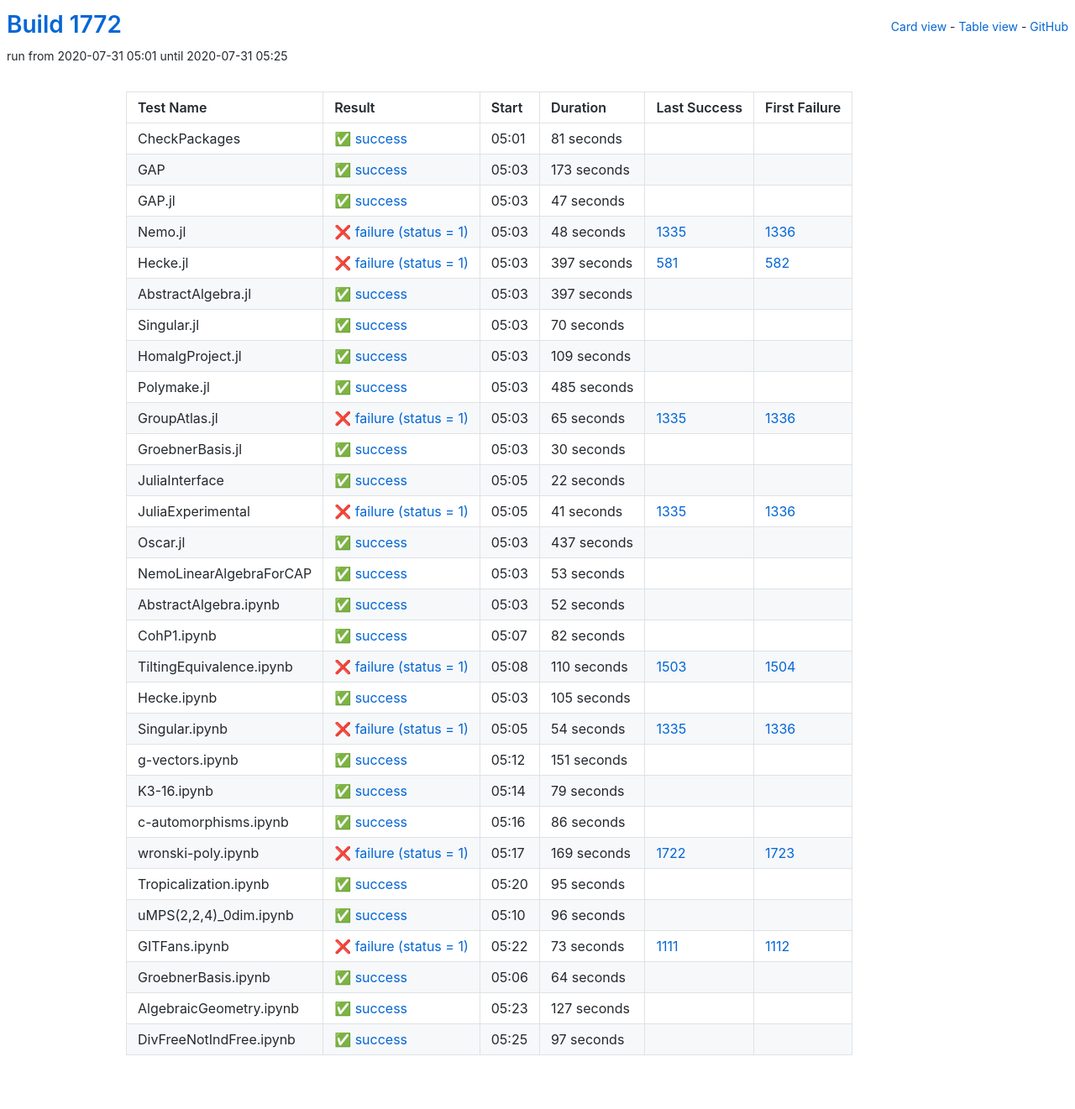
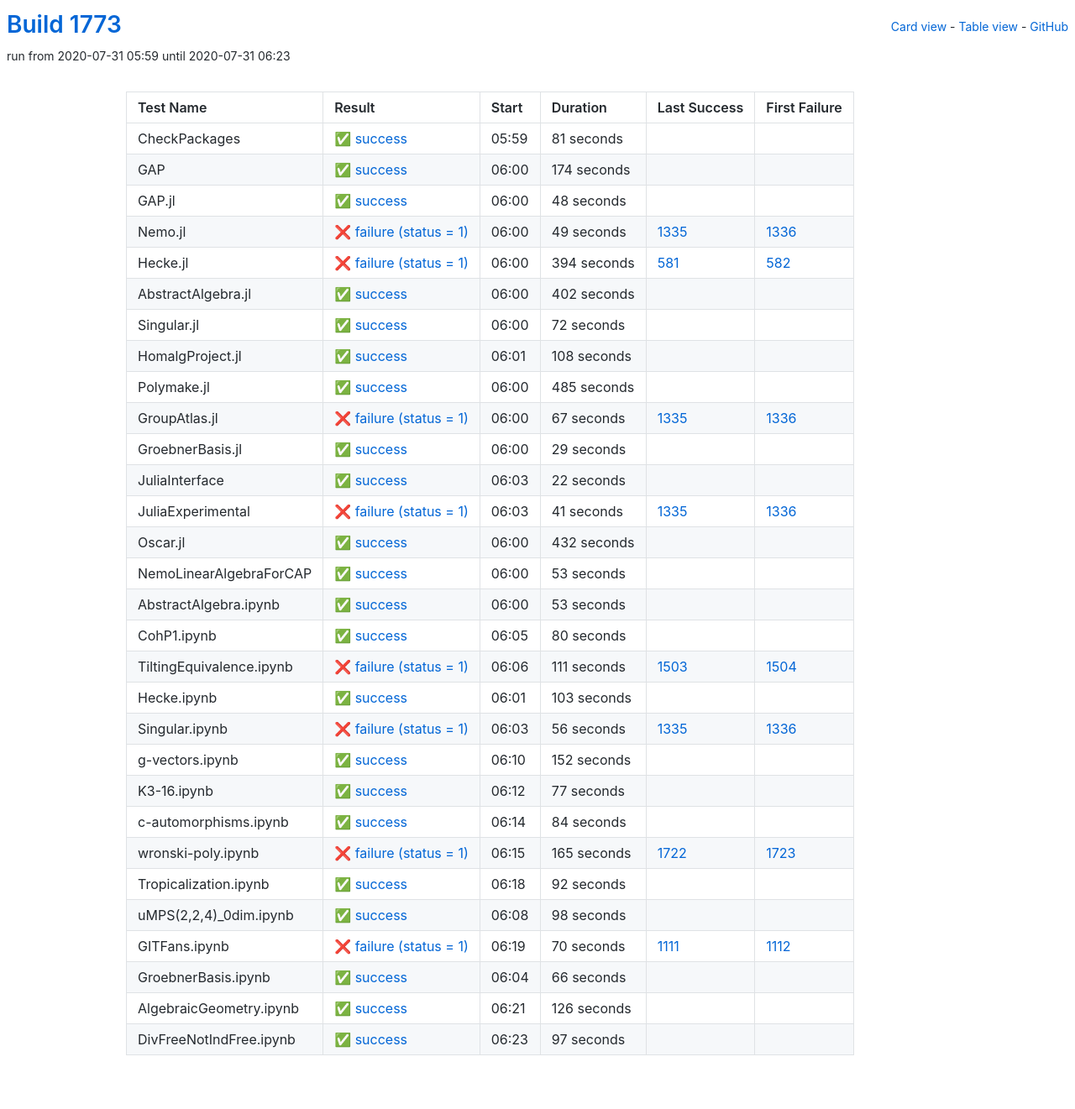
Before and after one commit to oscar-system/oscar-ci-status-1.4, a Jekyll site: the page built from table.html, in a window 1280 px wide. Shown: the whole page at 84% size. Built offline with Jekyll 4.4.1, drawn with Linux system fonts in a browser that asks for light colours.

Commit message:
Build #1773

```diff
--- a/_data/ci.yml
+++ b/_data/ci.yml
@@ -1,6 +1,6 @@
 ---
-build: 1772
-build_url: https://oscarci.mathematik.uni-kl.de/job/oscar-julia-1.4/1772/
+build: 1773
+build_url: https://oscarci.mathematik.uni-kl.de/job/oscar-julia-1.4/1773/
 job: oscar-julia-1.4
 organization: oscar-system
 repo: oscar-ci-status-1.4
@@ -8,8 +8,8 @@ repourl: https://github.com/oscar-system/oscar-ci-status-1.4
 tests:
 - name: CheckPackages
   id: checkpackages
-  log: https://oscarci.mathematik.uni-kl.de/job/oscar-julia-1.4/1772/artifact/logs/build-1772/CheckPackages.log
-  start: 2020-07-31 05:01
+  log: https://oscarci.mathematik.uni-kl.de/job/oscar-julia-1.4/1773/artifact/logs/build-1773/CheckPackages.log
+  start: 2020-07-31 05:59
   success: true
   exitcode: 0
   status: success
@@ -20,92 +20,92 @@ tests:
   first_failure_url:
 - name: GAP
   id: gap
-  log: https://oscarci.mathematik.uni-kl.de/job/oscar-julia-1.4/1772/artifact/logs/build-1772/GAP.log
-  start: 2020-07-31 05:03
+  log: https://oscarci.mathematik.uni-kl.de/job/oscar-julia-1.4/1773/artifact/logs/build-1773/GAP.log
+  start: 2020-07-31 06:00
   success: true
   exitcode: 0
   status: success
-  duration: 173
+  duration: 174
   last_success: false
   last_success_url:
   first_failure: false
   first_failure_url:
 - name: GAP.jl
   id: gap-jl
-  log: https://oscarci.mathematik.uni-kl.de/job/oscar-julia-1.4/1772/artifact/logs/build-1772/GAP.jl.log
-  start: 2020-07-31 05:03
+  log: https://oscarci.mathematik.uni-kl.de/job/oscar-julia-1.4/1773/artifact/logs/build-1773/GAP.jl.log
+  start: 2020-07-31 06:00
   success: true
   exitcode: 0
   status: success
-  duration: 47
+  duration: 48
   last_success: false
   last_success_url:
   first_failure: false
   first_failure_url:
 - name: Nemo.jl
   id: nemo-jl
-  log: https://oscarci.mathematik.uni-kl.de/job/oscar-julia-1.4/1772/artifact/logs/build-1772/Nemo.jl.log
-  start: 2020-07-31 05:03
+  log: https://oscarci.mathematik.uni-kl.de/job/oscar-julia-1.4/1773/artifact/logs/build-1773/Nemo.jl.log
+  start: 2020-07-31 06:00
   success: false
   exitcode: 1
   status: failure
-  duration: 48
+  duration: 49
   last_success: 1335
   last_success_url: https://oscarci.mathematik.uni-kl.de/job/oscar-julia-1.4/1335/
   first_failure: 1336
   first_failure_url: https://oscarci.mathematik.uni-kl.de/job/oscar-julia-1.4/1336/
 - name: Hecke.jl
   id: hecke-jl
-  log: https://oscarci.mathematik.uni-kl.de/job/oscar-julia-1.4/1772/artifact/logs/build-1772/Hecke.jl.log
-  start: 2020-07-31 05:03
+  log: https://oscarci.mathematik.uni-kl.de/job/oscar-julia-1.4/1773/artifact/logs/build-1773/Hecke.jl.log
+  start: 2020-07-31 06:00
   success: false
   exitcode: 1
   status: failure
-  duration: 397
+  duration: 394
   last_success: 581
   last_success_url: https://oscarci.mathematik.uni-kl.de/job/oscar-julia-1.4/581/
   first_failure: 582
   first_failure_url: https://oscarci.mathematik.uni-kl.de/job/oscar-julia-1.4/582/
 - name: AbstractAlgebra.jl
   id: abstractalgebra-jl
-  log: https://oscarci.mathematik.uni-kl.de/job/oscar-julia-1.4/1772/artifact/logs/build-1772/AbstractAlgebra.jl.log
-  start: 2020-07-31 05:03
+  log: https://oscarci.mathematik.uni-kl.de/job/oscar-julia-1.4/1773/artifact/logs/build-1773/AbstractAlgebra.jl.log
+  start: 2020-07-31 06:00
   success: true
   exitcode: 0
   status: success
-  duration: 397
+  duration: 402
   last_success: false
   last_success_url:
   first_failure: false
   first_failure_url:
 - name: Singular.jl
   id: singular-jl
-  log: https://oscarci.mathematik.uni-kl.de/job/oscar-julia-1.4/1772/artifact/logs/build-1772/Singular.jl.log
-  start: 2020-07-31 05:03
+  log: https://oscarci.mathematik.uni-kl.de/job/oscar-julia-1.4/1773/artifact/logs/build-1773/Singular.jl.log
+  start: 2020-07-31 06:00
   success: true
   exitcode: 0
   status: success
-  duration: 70
+  duration: 72
   last_success: false
   last_success_url:
   first_failure: false
   first_failure_url:
 - name: HomalgProject.jl
   id: homalgproject-jl
-  log: https://oscarci.mathematik.uni-kl.de/job/oscar-julia-1.4/1772/artifact/logs/build-1772/HomalgProject.jl.log
-  start: 2020-07-31 05:03
+  log: https://oscarci.mathematik.uni-kl.de/job/oscar-julia-1.4/1773/artifact/logs/build-1773/HomalgProject.jl.log
+  start: 2020-07-31 06:01
   success: true
   exitcode: 0
   status: success
-  duration: 109
+  duration: 108
   last_success: false
   last_success_url:
   first_failure: false
   first_failure_url:
 - name: Polymake.jl
   id: polymake-jl
-  log: https://oscarci.mathematik.uni-kl.de/job/oscar-julia-1.4/1772/artifact/logs/build-1772/Polymake.jl.log
-  start: 2020-07-31 05:03
+  log: https://oscarci.mathematik.uni-kl.de/job/oscar-julia-1.4/1773/artifact/logs/build-1773/Polymake.jl.log
+  start: 2020-07-31 06:00
   success: true
   exitcode: 0
   status: success
@@ -116,32 +116,32 @@ tests:
   first_failure_url:
 - name: GroupAtlas.jl
   id: groupatlas-jl
-  log: https://oscarci.mathematik.uni-kl.de/job/oscar-julia-1.4/1772/artifact/logs/build-1772/GroupAtlas.jl.log
-  start: 2020-07-31 05:03
+  log: https://oscarci.mathematik.uni-kl.de/job/oscar-julia-1.4/1773/artifact/logs/build-1773/GroupAtlas.jl.log
+  start: 2020-07-31 06:00
   success: false
   exitcode: 1
   status: failure
-  duration: 65
+  duration: 67
   last_success: 1335
   last_success_url: https://oscarci.mathematik.uni-kl.de/job/oscar-julia-1.4/1335/
   first_failure: 1336
   first_failure_url: https://oscarci.mathematik.uni-kl.de/job/oscar-julia-1.4/1336/
 - name: GroebnerBasis.jl
   id: groebnerbasis-jl
-  log: https://oscarci.mathematik.uni-kl.de/job/oscar-julia-1.4/1772/artifact/logs/build-1772/GroebnerBasis.jl.log
-  start: 2020-07-31 05:03
+  log: https://oscarci.mathematik.uni-kl.de/job/oscar-julia-1.4/1773/artifact/logs/build-1773/GroebnerBasis.jl.log
+  start: 2020-07-31 06:00
   success: true
   exitcode: 0
   status: success
-  duration: 30
+  duration: 29
   last_success: false
   last_success_url:
   first_failure: false
   first_failure_url:
 - name: JuliaInterface
   id: juliainterface
-  log: https://oscarci.mathematik.uni-kl.de/job/oscar-julia-1.4/1772/artifact/logs/build-1772/JuliaInterface.log
-  start: 2020-07-31 05:05
+  log: https://oscarci.mathematik.uni-kl.de/job/oscar-julia-1.4/1773/artifact/logs/build-1773/JuliaInterface.log
+  start: 2020-07-31 06:03
   success: true
   exitcode: 0
   status: success
@@ -152,8 +152,8 @@ tests:
   first_failure_url:
 - name: JuliaExperimental
   id: juliaexperimental
-  log: https://oscarci.mathematik.uni-kl.de/job/oscar-julia-1.4/1772/artifact/logs/build-1772/JuliaExperimental.log
-  start: 2020-07-31 05:05
+  log: https://oscarci.mathematik.uni-kl.de/job/oscar-julia-1.4/1773/artifact/logs/build-1773/JuliaExperimental.log
+  start: 2020-07-31 06:03
   success: false
   exitcode: 1
   status: failure
@@ -164,20 +164,20 @@ tests:
   first_failure_url: https://oscarci.mathematik.uni-kl.de/job/oscar-julia-1.4/1336/
 - name: Oscar.jl
   id: oscar-jl
-  log: https://oscarci.mathematik.uni-kl.de/job/oscar-julia-1.4/1772/artifact/logs/build-1772/Oscar.jl.log
-  start: 2020-07-31 05:03
+  log: https://oscarci.mathematik.uni-kl.de/job/oscar-julia-1.4/1773/artifact/logs/build-1773/Oscar.jl.log
+  start: 2020-07-31 06:00
   success: true
   exitcode: 0
   status: success
-  duration: 437
+  duration: 432
   last_success: false
   last_success_url:
   first_failure: false
   first_failure_url:
 - name: NemoLinearAlgebraForCAP
   id: nemolinearalgebraforcap
-  log: https://oscarci.mathematik.uni-kl.de/job/oscar-julia-1.4/1772/artifact/logs/build-1772/NemoLinearAlgebraForCAP.log
-  start: 2020-07-31 05:03
+  log: https://oscarci.mathematik.uni-kl.de/job/oscar-julia-1.4/1773/artifact/logs/build-1773/NemoLinearAlgebraForCAP.log
+  start: 2020-07-31 06:00
   success: true
   exitcode: 0
   status: success
@@ -188,176 +188,176 @@ tests:
   first_failure_url:
 - name: AbstractAlgebra.ipynb
   id: abstractalgebra-ipynb
-  log: https://oscarci.mathematik.uni-kl.de/job/oscar-julia-1.4/1772/artifact/logs/build-1772/AbstractAlgebra.ipynb.log
-  start: 2020-07-31 05:03
+  log: https://oscarci.mathematik.uni-kl.de/job/oscar-julia-1.4/1773/artifact/logs/build-1773/AbstractAlgebra.ipynb.log
+  start: 2020-07-31 06:00
   success: true
   exitcode: 0
   status: success
-  duration: 52
+  duration: 53
   last_success: false
   last_success_url:
   first_failure: false
   first_failure_url:
 - name: CohP1.ipynb
   id: cohp1-ipynb
-  log: https://oscarci.mathematik.uni-kl.de/job/oscar-julia-1.4/1772/artifact/logs/build-1772/CohP1.ipynb.log
-  start: 2020-07-31 05:07
+  log: https://oscarci.mathematik.uni-kl.de/job/oscar-julia-1.4/1773/artifact/logs/build-1773/CohP1.ipynb.log
+  start: 2020-07-31 06:05
   success: true
   exitcode: 0
   status: success
-  duration: 82
+  duration: 80
   last_success: false
   last_success_url:
   first_failure: false
   first_failure_url:
 - name: TiltingEquivalence.ipynb
   id: tiltingequivalence-ipynb
-  log: https://oscarci.mathematik.uni-kl.de/job/oscar-julia-1.4/1772/artifact/logs/build-1772/TiltingEquivalence.ipynb.log
-  start: 2020-07-31 05:08
+  log: https://oscarci.mathematik.uni-kl.de/job/oscar-julia-1.4/1773/artifact/logs/build-1773/TiltingEquivalence.ipynb.log
+  start: 2020-07-31 06:06
   success: false
   exitcode: 1
   status: failure
-  duration: 110
+  duration: 111
   last_success: 1503
   last_success_url: https://oscarci.mathematik.uni-kl.de/job/oscar-julia-1.4/1503/
   first_failure: 1504
   first_failure_url: https://oscarci.mathematik.uni-kl.de/job/oscar-julia-1.4/1504/
 - name: Hecke.ipynb
   id: hecke-ipynb
-  log: https://oscarci.mathematik.uni-kl.de/job/oscar-julia-1.4/1772/artifact/logs/build-1772/Hecke.ipynb.log
-  start: 2020-07-31 05:03
+  log: https://oscarci.mathematik.uni-kl.de/job/oscar-julia-1.4/1773/artifact/logs/build-1773/Hecke.ipynb.log
+  start: 2020-07-31 06:01
   success: true
   exitcode: 0
   status: success
-  duration: 105
+  duration: 103
   last_success: false
   last_success_url:
   first_failure: false
   first_failure_url:
 - name: Singular.ipynb
   id: singular-ipynb
-  log: https://oscarci.mathematik.uni-kl.de/job/oscar-julia-1.4/1772/artifact/logs/build-1772/Singular.ipynb.log
-  start: 2020-07-31 05:05
+  log: https://oscarci.mathematik.uni-kl.de/job/oscar-julia-1.4/1773/artifact/logs/build-1773/Singular.ipynb.log
+  start: 2020-07-31 06:03
   success: false
   exitcode: 1
   status: failure
-  duration: 54
+  duration: 56
   last_success: 1335
   last_success_url: https://oscarci.mathematik.uni-kl.de/job/oscar-julia-1.4/1335/
   first_failure: 1336
   first_failure_url: https://oscarci.mathematik.uni-kl.de/job/oscar-julia-1.4/1336/
 - name: g-vectors.ipynb
   id: g-vectors-ipynb
-  log: https://oscarci.mathematik.uni-kl.de/job/oscar-julia-1.4/1772/artifact/logs/build-1772/g-vectors.ipynb.log
-  start: 2020-07-31 05:12
+  log: https://oscarci.mathematik.uni-kl.de/job/oscar-julia-1.4/1773/artifact/logs/build-1773/g-vectors.ipynb.log
+  start: 2020-07-31 06:10
   success: true
   exitcode: 0
   status: success
-  duration: 151
+  duration: 152
   last_success: false
   last_success_url:
   first_failure: false
   first_failure_url:
 - name: K3-16.ipynb
   id: k3-16-ipynb
-  log: https://oscarci.mathematik.uni-kl.de/job/oscar-julia-1.4/1772/artifact/logs/build-1772/K3-16.ipynb.log
-  start: 2020-07-31 05:14
+  log: https://oscarci.mathematik.uni-kl.de/job/oscar-julia-1.4/1773/artifact/logs/build-1773/K3-16.ipynb.log
+  start: 2020-07-31 06:12
   success: true
   exitcode: 0
   status: success
-  duration: 79
+  duration: 77
   last_success: false
   last_success_url:
   first_failure: false
   first_failure_url:
 - name: c-automorphisms.ipynb
   id: c-automorphisms-ipynb
-  log: https://oscarci.mathematik.uni-kl.de/job/oscar-julia-1.4/1772/artifact/logs/build-1772/c-automorphisms.ipynb.log
-  start: 2020-07-31 05:16
+  log: https://oscarci.mathematik.uni-kl.de/job/oscar-julia-1.4/1773/artifact/logs/build-1773/c-automorphisms.ipynb.log
+  start: 2020-07-31 06:14
   success: true
   exitcode: 0
   status: success
-  duration: 86
+  duration: 84
   last_success: false
   last_success_url:
   first_failure: false
   first_failure_url:
 - name: wronski-poly.ipynb
   id: wronski-poly-ipynb
-  log: https://oscarci.mathematik.uni-kl.de/job/oscar-julia-1.4/1772/artifact/logs/build-1772/wronski-poly.ipynb.log
-  start: 2020-07-31 05:17
+  log: https://oscarci.mathematik.uni-kl.de/job/oscar-julia-1.4/1773/artifact/logs/build-1773/wronski-poly.ipynb.log
+  start: 2020-07-31 06:15
   success: false
   exitcode: 1
   status: failure
-  duration: 169
+  duration: 165
   last_success: 1722
   last_success_url: https://oscarci.mathematik.uni-kl.de/job/oscar-julia-1.4/1722/
   first_failure: 1723
   first_failure_url: https://oscarci.mathematik.uni-kl.de/job/oscar-julia-1.4/1723/
 - name: Tropicalization.ipynb
   id: tropicalization-ipynb
-  log: https://oscarci.mathematik.uni-kl.de/job/oscar-julia-1.4/1772/artifact/logs/build-1772/Tropicalization.ipynb.log
-  start: 2020-07-31 05:20
+  log: https://oscarci.mathematik.uni-kl.de/job/oscar-julia-1.4/1773/artifact/logs/build-1773/Tropicalization.ipynb.log
+  start: 2020-07-31 06:18
   success: true
   exitcode: 0
   status: success
-  duration: 95
+  duration: 92
   last_success: false
   last_success_url:
   first_failure: false
   first_failure_url:
 - name: uMPS(2,2,4)_0dim.ipynb
   id: umps-2-2-4-0dim-ipynb
-  log: https://oscarci.mathematik.uni-kl.de/job/oscar-julia-1.4/1772/artifact/logs/build-1772/uMPS-2-2-4-_0dim.ipynb.log
-  start: 2020-07-31 05:10
+  log: https://oscarci.mathematik.uni-kl.de/job/oscar-julia-1.4/1773/artifact/logs/build-1773/uMPS-2-2-4-_0dim.ipynb.log
+  start: 2020-07-31 06:08
   success: true
   exitcode: 0
   status: success
-  duration: 96
+  duration: 98
   last_success: false
   last_success_url:
   first_failure: false
   first_failure_url:
 - name: GITFans.ipynb
   id: gitfans-ipynb
-  log: https://oscarci.mathematik.uni-kl.de/job/oscar-julia-1.4/1772/artifact/logs/build-1772/GITFans.ipynb.log
-  start: 2020-07-31 05:22
+  log: https://oscarci.mathematik.uni-kl.de/job/oscar-julia-1.4/1773/artifact/logs/build-1773/GITFans.ipynb.log
+  start: 2020-07-31 06:19
   success: false
   exitcode: 1
   status: failure
-  duration: 73
+  duration: 70
   last_success: 1111
   last_success_url: https://oscarci.mathematik.uni-kl.de/job/oscar-julia-1.4/1111/
   first_failure: 1112
   first_failure_url: https://oscarci.mathematik.uni-kl.de/job/oscar-julia-1.4/1112/
 - name: GroebnerBasis.ipynb
   id: groebnerbasis-ipynb
-  log: https://oscarci.mathematik.uni-kl.de/job/oscar-julia-1.4/1772/artifact/logs/build-1772/GroebnerBasis.ipynb.log
-  start: 2020-07-31 05:06
+  log: https://oscarci.mathematik.uni-kl.de/job/oscar-julia-1.4/1773/artifact/logs/build-1773/GroebnerBasis.ipynb.log
+  start: 2020-07-31 06:04
   success: true
   exitcode: 0
   status: success
-  duration: 64
+  duration: 66
   last_success: false
   last_success_url:
   first_failure: false
   first_failure_url:
 - name: AlgebraicGeometry.ipynb
   id: algebraicgeometry-ipynb
-  log: https://oscarci.mathematik.uni-kl.de/job/oscar-julia-1.4/1772/artifact/logs/build-1772/AlgebraicGeometry.ipynb.log
-  start: 2020-07-31 05:23
+  log: https://oscarci.mathematik.uni-kl.de/job/oscar-julia-1.4/1773/artifact/logs/build-1773/AlgebraicGeometry.ipynb.log
+  start: 2020-07-31 06:21
   success: true
   exitcode: 0
   status: success
-  duration: 127
+  duration: 126
   last_success: false
   last_success_url:
   first_failure: false
   first_failure_url:
 - name: DivFreeNotIndFree.ipynb
   id: divfreenotindfree-ipynb
-  log: https://oscarci.mathematik.uni-kl.de/job/oscar-julia-1.4/1772/artifact/logs/build-1772/DivFreeNotIndFree.ipynb.log
-  start: 2020-07-31 05:25
+  log: https://oscarci.mathematik.uni-kl.de/job/oscar-julia-1.4/1773/artifact/logs/build-1773/DivFreeNotIndFree.ipynb.log
+  start: 2020-07-31 06:23
   success: true
   exitcode: 0
   status: success
```
Also changed, not shown: README.md.
